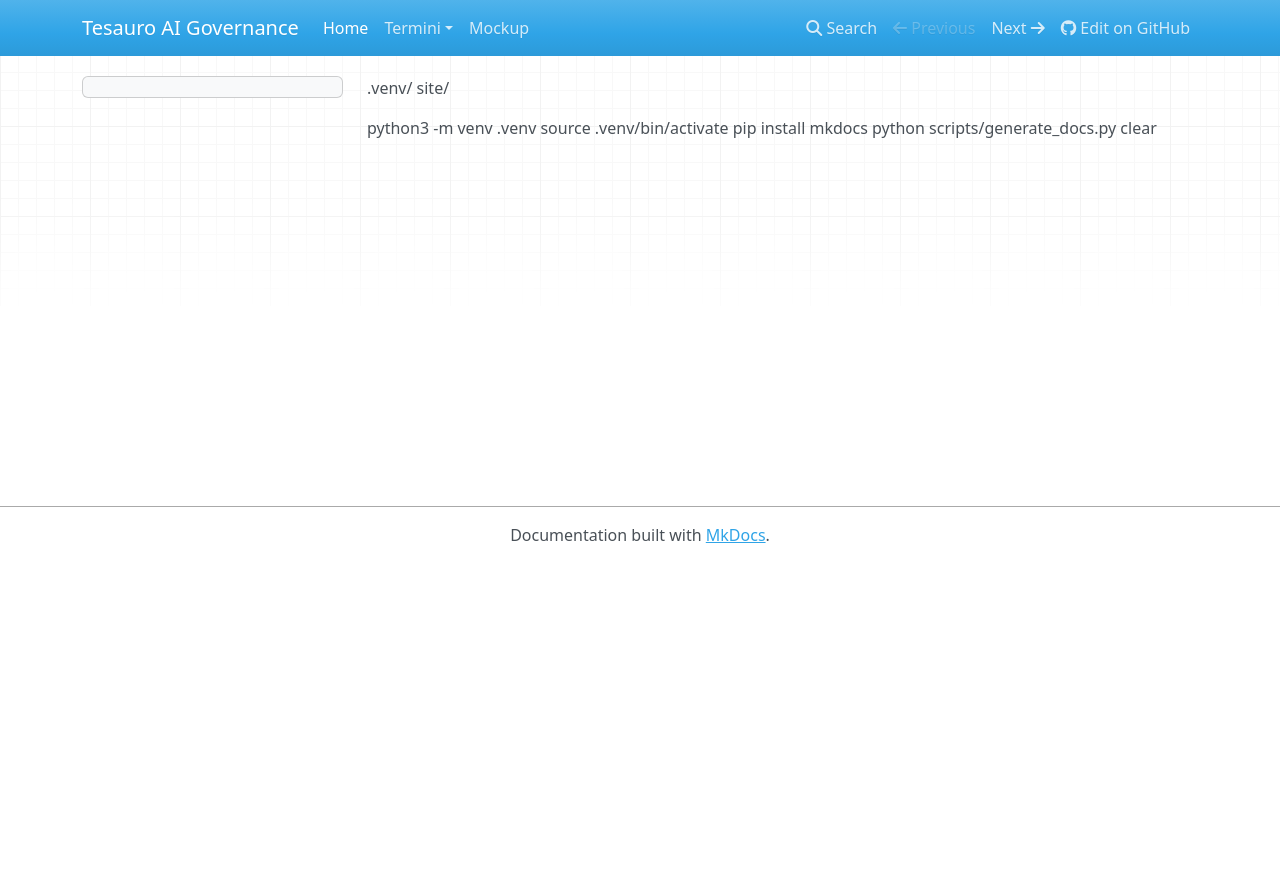
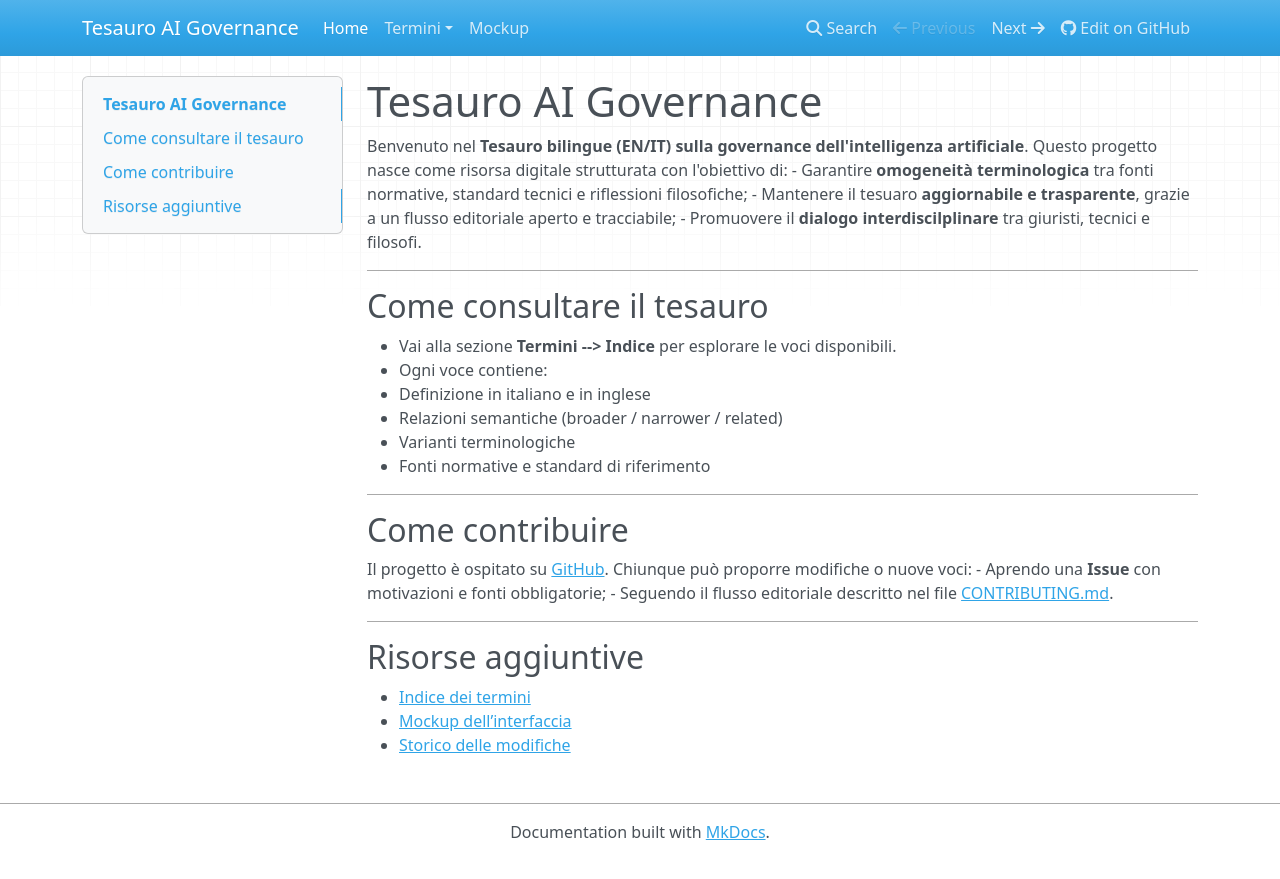
Before and after one commit to mauritiuss/tesauro-ai, an MkDocs documentation site: the page built from docs/index.md, in a window 1280 px wide. Shown: the top 879 px of the page. Built offline with MkDocs 1.6.1, drawn with Linux system fonts in a browser that asks for light colours; nearby versions of some CDN libraries.

Commit message:
Aggionrata home page del sito (index.md) - Aggiunta introduzione al progetto e ai suoi obiettivi - Spiegato come consultare il tesauro e come contribuire - Inseriti link utili (Indice, Mockup, ChangeLog)

```diff
--- a/docs/index.md
+++ b/docs/index.md
@@ -1,8 +1,35 @@
-.venv/
-site/
+# Tesauro AI Governance
 
-python3 -m venv .venv
-source .venv/bin/activate
-pip install mkdocs
-python scripts/generate_docs.py
-clear
+Benvenuto nel **Tesauro bilingue (EN/IT) sulla governance dell'intelligenza artificiale**.
+Questo progetto nasce come risorsa digitale strutturata con l'obiettivo di:
+- Garantire **omogeneità terminologica** tra fonti normative, standard tecnici e riflessioni filosofiche;
+- Mantenere il tesuaro **aggiornabile e trasparente**, grazie a un flusso editoriale aperto e tracciabile;
+- Promuovere il **dialogo interdiscilplinare** tra giuristi, tecnici e filosofi.
+
+---
+
+## Come consultare il tesauro
+
+- Vai alla sezione **Termini --> Indice** per esplorare le voci disponibili.
+- Ogni voce contiene:
+  - Definizione in italiano e in inglese
+  - Relazioni semantiche (broader / narrower / related)
+  - Varianti terminologiche
+  - Fonti normative e standard di riferimento
+
+---
+
+## Come contribuire
+
+Il progetto è ospitato su [GitHub](https://github.com/mauritiuss/tesauro-ai).
+Chiunque può proporre modifiche o nuove voci:
+- Aprendo una **Issue** con motivazioni e fonti obbligatorie;
+- Seguendo il flusso editoriale descritto nel file [CONTRIBUTING.md](https://github.com/mauritiuss/tesauro-ai/blob/main/CONTRIBUTING.md).
+
+---
+
+## Risorse aggiuntive
+
+- [Indice dei termini](terms/index.md)
+- [Mockup dell’interfaccia](mockup.md)
+- [Storico delle modifiche](https://github.com/mauritiuss/tesauro-ai/blob/main/CHANGELOG.md)
```
